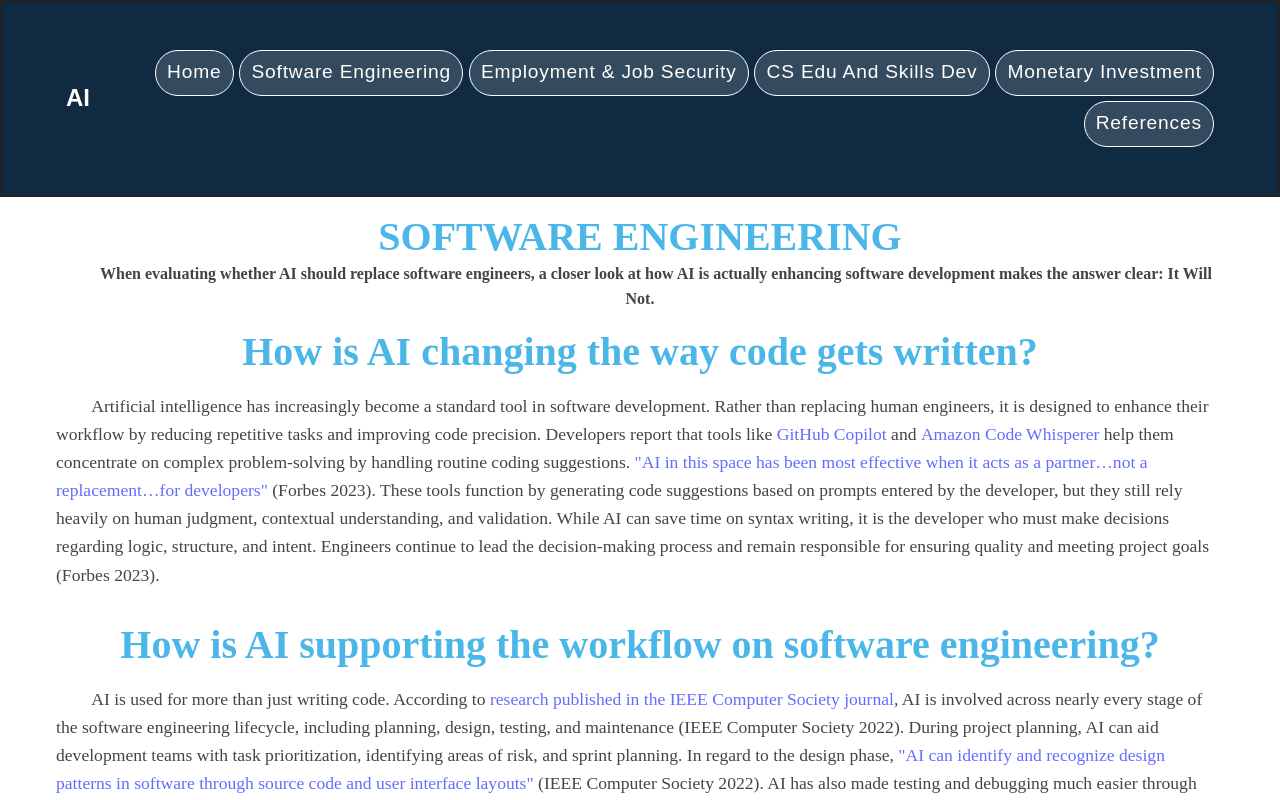
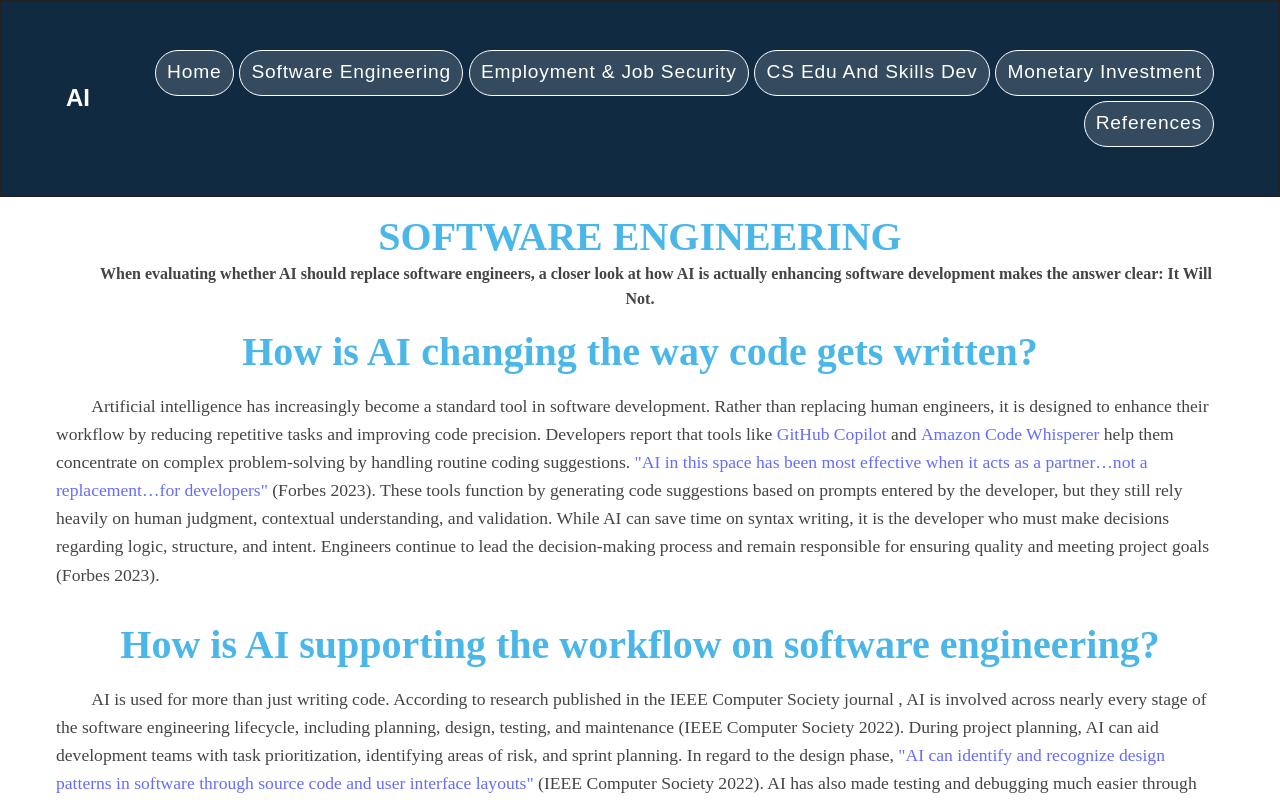
Before and after one commit to Ousmanbah10/AI-IN-SOFTWARE-ENGINEERING, a React (Vite) app: page /#/Software in a window 1280 px wide. Built offline with nearby package versions, Linux system fonts and the light colour scheme.

Commit message:
changed hyperlinks

```diff
--- a/src/Components/EducationBody.jsx
+++ b/src/Components/EducationBody.jsx
@@ -80,7 +80,7 @@ function EducationBody() {
                 reassure students that AI will enhance rather than replace
                 computer science degrees, as reported in
                 <a href="https://www.businessinsider.com/relax-college-kids-ai-will-not-kill-computer-science-degree-2024-8">
-                  Business Insider
+                  -Business Insider
                 </a>
                 .
               </p>
@@ -147,36 +147,30 @@ function EducationBody() {
           <article className="education-info">
             <p>
               Industry leaders and educators agree that AI literacy is becoming
-              crucial.
+              crucial. Beena Ammanath from Deloitte states,
               <a href="https://cacm.acm.org/news/the-impact-of-ai-on-computer-science-education/?utm_source">
-                Beena Ammanath
-              </a>{" "}
-              from
-              <a href="https://www2.deloitte.com/us/en/pages/consulting/topics/artificial-intelligence.html">
-                Deloitte
-              </a>{" "}
-              states, "You still need the foundation to be effective computer
-              scientists and software engineers," emphasizing understanding of
-              software principles, data management, and security. Universities
-              are rethinking how to incorporate AI tools into teaching.
-              <a href="https://www.cmu.edu/ai/">
-                Carnegie Mellon University
-              </a>{" "}
-              is "embracing the technology" by requiring students to use it to
-              learn about the technology itself. Programs are introducing
-              specializations in data science, machine learning, and user
-              experience.
-              <a href="https://www.ri.cmu.edu/ri-faculty/reid-simmons/">
-                Reid Gordon Simmons
-              </a>{" "}
-              from Carnegie Mellon notes, "AI won't take away jobs but will
-              change the nature of jobs." Software engineers will likely focus
-              more on requirements and specifications rather than coding. "I
-              firmly believe AI cannot be fully autonomous... there's always
-              going to be humans and machines working together and the machine
-              is augmenting the human's capabilities." This collaboration is
-              creating new specialization opportunities within computer science
-              education.
+                "You still need the foundation to be effective computer
+                scientists and software engineers,"
+              </a>
+              emphasizing understanding of software principles, data management,
+              and security. Universities are rethinking how to incorporate AI
+              tools into teaching. Carnegie Mellon University is
+              <a href="https://cacm.acm.org/news/the-impact-of-ai-on-computer-science-education/?utm_source">
+                "embracing the technology"
+              </a>
+              by requiring students to use it to learn about the technology
+              itself. Programs are introducing specializations in data science,
+              machine learning, and user experience. Reid Gordon Simmons from
+              Carnegie Mellon notes,
+              <a href="https://cacm.acm.org/news/the-impact-of-ai-on-computer-science-education/?utm_source">
+                "AI won't take away jobs but will change the nature of jobs."
+              </a>
+              Software engineers will likely focus more on requirements and
+              specifications rather than coding. "I firmly believe AI cannot be
+              fully autonomous... there's always going to be humans and machines
+              working together and the machine is augmenting the human's
+              capabilities." This collaboration is creating new specialization
+              opportunities within computer science education.
             </p>
           </article>
         </section>
--- a/src/Components/SoftwareBody.jsx
+++ b/src/Components/SoftwareBody.jsx
@@ -1,7 +1,7 @@
 import { Link } from "react-router-dom";
 import "/src/Components/softwarebody.css";
 import aiImage from "../assets/AIINCS.jpeg";
-import aiImage2 from "../assets/AIPhoto2.jpeg";
+import aiImagetwo from "../assets/AIPhoto2.jpeg";
 
 function SoftwareBody() {
   return (
@@ -70,19 +70,13 @@ function SoftwareBody() {
           </h2>
           <div className="content-paragraph">
             <p className="body-text">
-              AI is used for more than just writing code. According to{" "}
-              <a
-                href="https://ieeexplore.ieee.org/ielx7/2/9734242/09734243.pdf"
-                target="_blank"
-                rel="noopener noreferrer"
-              >
-                research published in the IEEE Computer Society journal
-              </a>
-              , AI is involved across nearly every stage of the software
-              engineering lifecycle, including planning, design, testing, and
-              maintenance (IEEE Computer Society 2022). During project planning,
-              AI can aid development teams with task prioritization, identifying
-              areas of risk, and sprint planning. In regard to the design phase,{" "}
+              AI is used for more than just writing code. According to research
+              published in the IEEE Computer Society journal , AI is involved
+              across nearly every stage of the software engineering lifecycle,
+              including planning, design, testing, and maintenance (IEEE
+              Computer Society 2022). During project planning, AI can aid
+              development teams with task prioritization, identifying areas of
+              risk, and sprint planning. In regard to the design phase,{" "}
               <a
                 href="https://ieeexplore.ieee.org/ielx7/2/9734242/09734243.pdf"
                 target="_blank"
@@ -113,7 +107,7 @@ function SoftwareBody() {
             <img src={aiImage} alt="AI in Computer Science" className="image" />
 
             <img
-              src={aiImage2}
+              src={aiImagetwo}
               alt="AI in Computer Science"
               className="image"
             />
```
